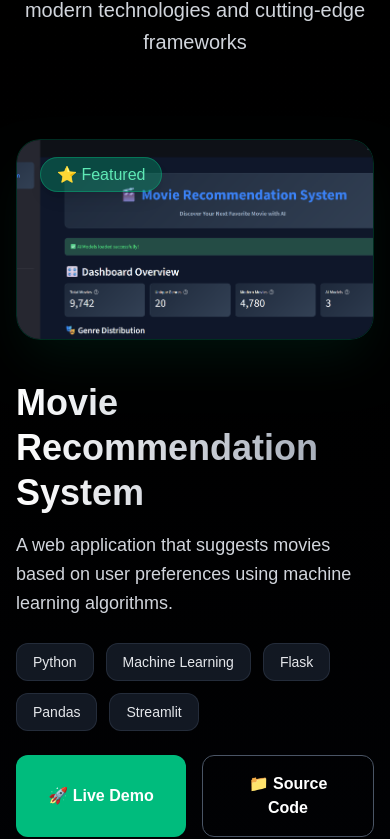
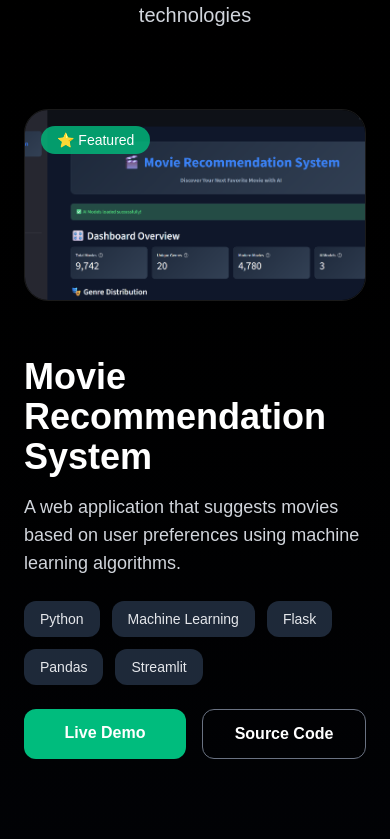
Before and after one commit to rajpat739407/raj-portfolio, a Next.js app: page / in a window 390 px wide. Shown: the part 2847-3686 px from the top of the page. Built offline with nearby package versions, Linux system fonts and the light colour scheme.

Commit message:
Refactor ProjectShowcase component and update project links

```diff
--- a/app/components/ProjectShowcase.jsx
+++ b/app/components/ProjectShowcase.jsx
@@ -1,24 +1,12 @@
 "use client";
+
 import React, { useState } from "react";
 import Image from "next/image";
+import Link from "next/link";
 
 const ProjectShowcase = () => {
   const [imageErrors, setImageErrors] = useState({});
 
-  // OPEN LINKS SAFELY
-  const openInNewTab = (url, title) => {
-    if (!url || url === "#") {
-      alert(`${title} link is not available yet.`);
-      return;
-    }
-
-    // Auto add https:// if missing
-    if (!url.startsWith("http")) {
-      url = "https://" + url;
-    }
-
-    window.open(url, "_blank", "noopener,noreferrer");
-  };
   const projects = [
     {
       title: "Movie Recommendation System",
@@ -26,28 +14,28 @@ const ProjectShowcase = () => {
         "A web application that suggests movies based on user preferences using machine learning algorithms.",
       tags: ["Python", "Machine Learning", "Flask", "Pandas", "Streamlit"],
       image: "/moviercmdapp.png",
-      link: "https://github.com/rajpat739407/movie_recommondation_system",
-      demoLink: "https://movierecommondationsystem-rj.streamlit.app/",
+      source: "https://github.com/rajpat739407/movie_recommondation_system",
+      demo: "https://movierecommondationsystem-rj.streamlit.app/",
       featured: true,
     },
     {
       title: "Full Stack Todo App",
       description:
-        "A full stack todo application with user authentication, real-time updates, and a sleek UI built with MERN stack.",
+        "A full stack todo application with user authentication and a clean MERN stack UI.",
       tags: ["MongoDB", "Express", "React", "Node.js"],
       image: "/todoapp.png",
-      link: "https://github.com/rajpat739407/todo-frontend",
-      demoLink: "https://todo-frontend-vz1h.onrender.com/todo-app",
+      source: "https://github.com/rajpat739407/todo-frontend",
+      demo: "https://todo-frontend-vz1h.onrender.com/todo-app",
       featured: false,
     },
     {
       title: "VR Museum Experience",
       description:
-        "Virtual reality museum tour with interactive exhibits and 3D artifact visualization for educational purposes.",
-      tags: ["A-Frame", "WebXR", "Blender", "GSAP"],
-      image: "", // fallback will be used
-      link: "#",
-      demoLink: "#",
+        "A virtual reality museum with interactive 3D exhibits built using WebXR.",
+      tags: ["A-Frame", "WebXR", "Blender"],
+      image: "/fallback.jpg",
+      source: null,
+      demo: null,
       featured: false,
     },
   ];
@@ -56,27 +44,22 @@ const ProjectShowcase = () => {
     setImageErrors((prev) => ({ ...prev, [title]: true }));
   };
 
-  const handleViewAllProjects = () => {
-    window.open("https://github.com/rajpat739407", "_blank");
-  };
-
   return (
     <section
       id="projects"
       className="min-h-screen py-20 bg-gradient-to-b from-black to-gray-900"
     >
-      <div className="max-w-7xl mx-auto px-4 sm:px-6 lg:px-8">
+      <div className="max-w-7xl mx-auto px-6">
         {/* Header */}
         <div className="text-center mb-20">
-          <h2 className="text-5xl md:text-6xl lg:text-7xl font-bold text-white mb-6">
+          <h2 className="text-6xl font-bold text-white mb-6">
             My{" "}
-            <span className="text-transparent bg-clip-text bg-gradient-to-r from-pink-700 via-white to-blue-400">
+            <span className="bg-gradient-to-r from-pink-600 via-white to-blue-400 bg-clip-text text-transparent">
               Projects
             </span>
           </h2>
-          <p className="text-gray-300 text-xl md:text-2xl max-w-3xl mx-auto leading-relaxed">
-            Building innovative solutions with modern technologies and
-            cutting-edge frameworks
+          <p className="text-gray-300 text-xl max-w-3xl mx-auto">
+            Real-world projects built with modern technologies
           </p>
         </div>
 
@@ -85,121 +68,96 @@ const ProjectShowcase = () => {
           {projects.map((project, index) => (
             <div
               key={project.title}
-              className={`flex flex-col lg:flex-row items-center gap-10 lg:gap-16 ${
-                index % 2 === 1 ? "lg:flex-row-reverse" : ""
-              } group hover:scale-[1.02] transition-transform duration-500`}
+              className={`flex flex-col lg:flex-row gap-14 items-center ${
+                index % 2 ? "lg:flex-row-reverse" : ""
+              }`}
             >
               {/* Image */}
-              <div className="flex-1 w-full">
-                <div className="relative group cursor-pointer rounded-3xl overflow-hidden shadow-2xl shadow-emerald-500/10 hover:shadow-emerald-500/20 transition-all duration-500">
-                  <div className="w-full aspect-video bg-gradient-to-br from-emerald-500/5 via-cyan-500/5 to-blue-500/5 border border-emerald-500/20 rounded-3xl relative overflow-hidden">
+              <div className="relative w-full lg:w-1/2 aspect-video rounded-3xl overflow-hidden border border-white/10">
                 {!imageErrors[project.title] ? (
                   <Image
-                        src={project.image || "/fallback.jpg"}
+                    src={project.image}
                     alt={project.title}
                     fill
-                        className="object-cover transition-transform duration-700 group-hover:scale-110"
+                    className="object-cover"
                     onError={() => handleImageError(project.title)}
-                        priority={index === 0}
-                        sizes="(max-width: 768px) 100vw, (max-width: 1200px) 50vw, 33vw"
                   />
                 ) : (
-                      <div className="absolute inset-0 flex items-center justify-center bg-gradient-to-br from-emerald-500/10 to-cyan-500/10">
-                        <span className="text-emerald-400 font-semibold text-lg">
+                  <div className="flex items-center justify-center h-full text-gray-400">
                     Preview Not Available
-                        </span>
                   </div>
+                )}
+
+                {/* Overlay */}
+                <div className="absolute inset-0 bg-black/70 opacity-0 hover:opacity-100 transition flex items-center justify-center gap-6">
+                  {project.demo && (
+                    <Link
+                      href={project.demo}
+                      target="_blank"
+                      rel="noopener noreferrer"
+                      className="px-6 py-3 bg-white text-black rounded-xl font-semibold hover:scale-105 transition"
+                    >
+                      🚀 Live Demo
+                    </Link>
+                  )}
+
+                  {project.source && (
+                    <Link
+                      href={project.source}
+                      target="_blank"
+                      rel="noopener noreferrer"
+                      className="px-6 py-3 border border-white text-white rounded-xl font-semibold hover:bg-white/10 transition"
+                    >
+                      📁 Source Code
+                    </Link>
                   )}
                 </div>
 
-                  {/* Hover Buttons */}
-                  <div className="absolute inset-0 bg-gradient-to-t from-black/80 via-transparent to-transparent opacity-0 group-hover:opacity-100 transition-all duration-500 flex items-end justify-center p-6">
-                    <div className="flex gap-4">
-                      <button
-                        onClick={() =>
-                          openInNewTab(project.demoLink, project.title)
-                        }
-                        className="px-6 py-3 bg-white text-black rounded-xl font-semibold shadow-lg hover:scale-105"
-                      >
-                        {project.demoLink !== "#" ? "🎯 Live Demo" : "⏳ Coming Soon"}
-                      </button>
-
-                      <button
-                        onClick={() =>
-                          openInNewTab(project.link, project.title)
-                        }
-                        className="px-6 py-3 border border-white/60 text-white rounded-xl font-semibold hover:bg-white/10 hover:scale-105"
-                      >
-                        {project.link !== "#" ? "📁 Source Code" : "🔒 Private"}
-                      </button>
-                    </div>
+                {project.featured && (
+                  <span className="absolute top-4 left-4 bg-emerald-500/80 text-white px-4 py-1 rounded-full text-sm">
+                    ⭐ Featured
+                  </span>
+                )}
               </div>
 
-                  {/* Badges */}
-                  {project.featured && (
-                    <div className="absolute top-6 left-6">
-                      <span className="px-4 py-2 bg-emerald-500/30 text-emerald-300 rounded-full shadow-lg border border-emerald-500/40">
-                        ⭐ Featured
-                      </span>
-                    </div>
-                  )}
-
-                  {project.demoLink === "#" && (
-                    <div className="absolute top-6 right-6">
-                      <span className="px-4 py-2 bg-yellow-500/20 text-yellow-300 rounded-full border border-yellow-500/40">
-                        🚧 In Development
-                      </span>
-                    </div>
-                  )}
-                </div>
-              </div>
-
-              {/* Info */}
-              <div className="flex-1 text-white w-full">
-                <h3 className="text-4xl lg:text-5xl font-bold leading-tight bg-clip-text text-transparent bg-gradient-to-r from-white to-gray-400">
-                  {project.title}
-                </h3>
-
-                <p className="text-gray-300 text-lg lg:text-xl mt-4 leading-relaxed">
+              {/* Content */}
+              <div className="lg:w-1/2 text-white">
+                <h3 className="text-4xl font-bold mb-4">{project.title}</h3>
+                <p className="text-gray-300 text-lg mb-6">
                   {project.description}
                 </p>
 
-                <div className="flex flex-wrap gap-3 mt-6">
+                <div className="flex flex-wrap gap-3 mb-6">
                   {project.tags.map((tag) => (
                     <span
                       key={tag}
-                      className="px-4 py-2 bg-gray-800/60 border border-gray-700/50 text-gray-200 rounded-xl text-sm"
+                      className="px-4 py-2 bg-gray-800 text-gray-200 rounded-xl text-sm"
                     >
                       {tag}
                     </span>
                   ))}
                 </div>
 
-                {/* Mobile Buttons */}
-                <div className="flex gap-4 flex-wrap lg:hidden mt-6">
-                  <button
-                    onClick={() =>
-                      openInNewTab(project.demoLink, project.title)
-                    }
-                    className={`px-8 py-4 rounded-xl flex-1 font-semibold ${
-                      project.demoLink !== "#"
-                        ? "bg-emerald-500 text-white"
-                        : "bg-gray-700 text-gray-400"
-                    }`}
+                {/* Mobile buttons */}
+                <div className="flex gap-4 lg:hidden">
+                  {project.demo && (
+                    <Link
+                      href={project.demo}
+                      target="_blank"
+                      className="flex-1 text-center bg-emerald-500 py-3 rounded-xl font-semibold"
                     >
-                    {project.demoLink !== "#" ? "🚀 Live Demo" : "⏳ Coming Soon"}
-                  </button>
-
-                  <button
-                    onClick={() => openInNewTab(project.link, project.title)}
-                    className={`px-8 py-4 rounded-xl border flex-1 font-semibold ${
-                      project.link !== "#"
-                        ? "text-white border-gray-600"
-                        : "text-gray-500 border-gray-700"
-                    }`}
+                      Live Demo
+                    </Link>
+                  )}
+                  {project.source && (
+                    <Link
+                      href={project.source}
+                      target="_blank"
+                      className="flex-1 text-center border border-gray-500 py-3 rounded-xl font-semibold"
                     >
-                    {project.link !== "#" ? "📁 Source Code" : "🔒 Private"}
-                  </button>
+                      Source Code
+                    </Link>
+                  )}
                 </div>
               </div>
             </div>
@@ -207,13 +165,14 @@ const ProjectShowcase = () => {
         </div>
 
         {/* View All */}
-        <div className="text-center mt-20">
-          <button
-            onClick={handleViewAllProjects}
-            className="px-12 py-5 border-2 border-emerald-500/60 text-white rounded-2xl text-xl hover:border-emerald-400 hover:text-emerald-300 transition"
+        <div className="text-center mt-24">
+          <Link
+            href="https://github.com/rajpat739407"
+            target="_blank"
+            className="px-12 py-5 border-2 border-emerald-500 text-white rounded-2xl text-xl hover:text-emerald-400 transition"
           >
             📚 Explore More Projects →
-          </button>
+          </Link>
         </div>
       </div>
     </section>
```
Lines whose indentation alone changed are shown as unchanged.
